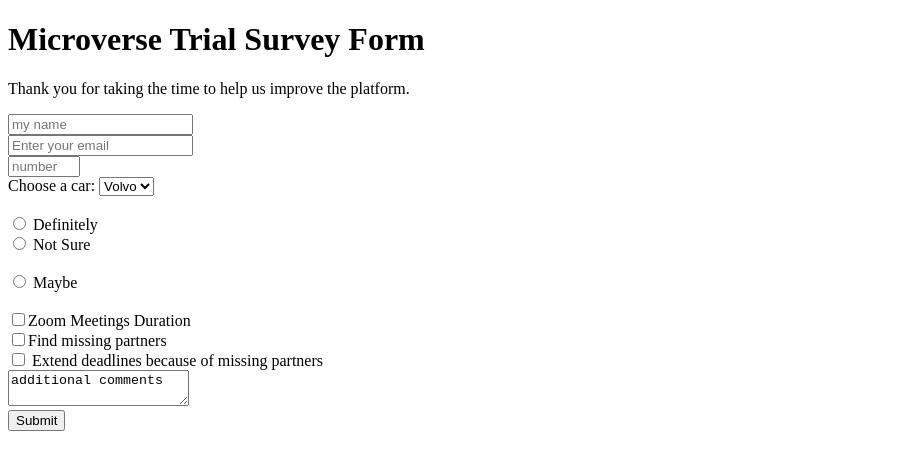
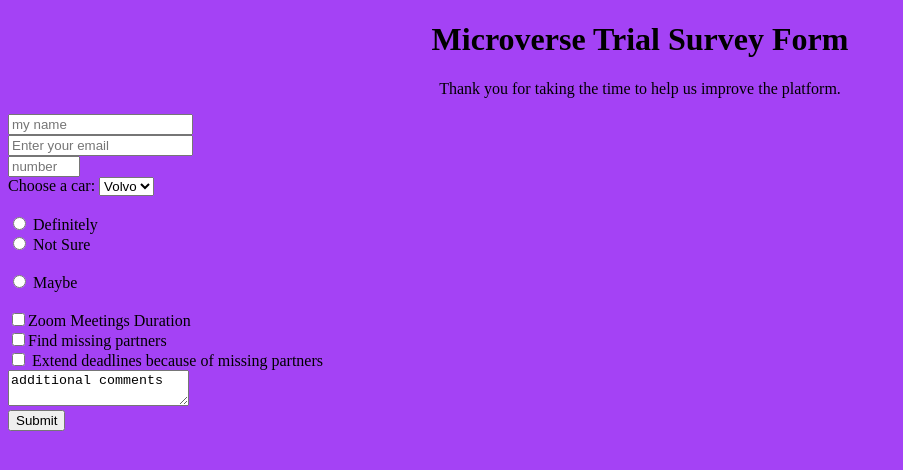
Before and after one commit to notlfish/second-trial, a plain HTML site: page index.html in a window 1280 px wide. Shown: the whole page, without its empty margins (0-903 px from the left). Drawn offline with Linux system fonts and the light colour scheme.

Commit message:
Added some CSS formatting

```diff
--- a/css/style.css
+++ b/css/style.css
@@ -1,3 +1,12 @@
+body {
+    background-color: rgb(164, 66, 245);
+}
+
+#title-group {
+    text-align: center;
+    margin: auto;
+}
+
 #radio-buttons, #checkboxes {
     display: flex;
     flex-direction: column;
--- a/index.html
+++ b/index.html
@@ -2,7 +2,7 @@
 <html lang="en">
   <head>
     <meta charset="UTF-8">
-    <title>Fork Me! FCC: Test Suite Template</title>
+    <title>Microverse trial survey</title>
     <link rel="stylesheet" href="css/style.css">
   </head>
 
@@ -22,11 +22,11 @@
 
     -->
     <script  src="js/index.js"></script>
-    <div>
+    <div id="title-group">
       <h1 id="title">Microverse Trial Survey Form</h1>
       <p id="description">Thank you for taking the time to help us improve the platform.</p>
     </div>
-    <div>
+    <div id="form-group">
       <form id ="survey-form">
         <label for="name" id="name-label">
           <input type="text" id="name" placeholder="my name" required> <br>
```
